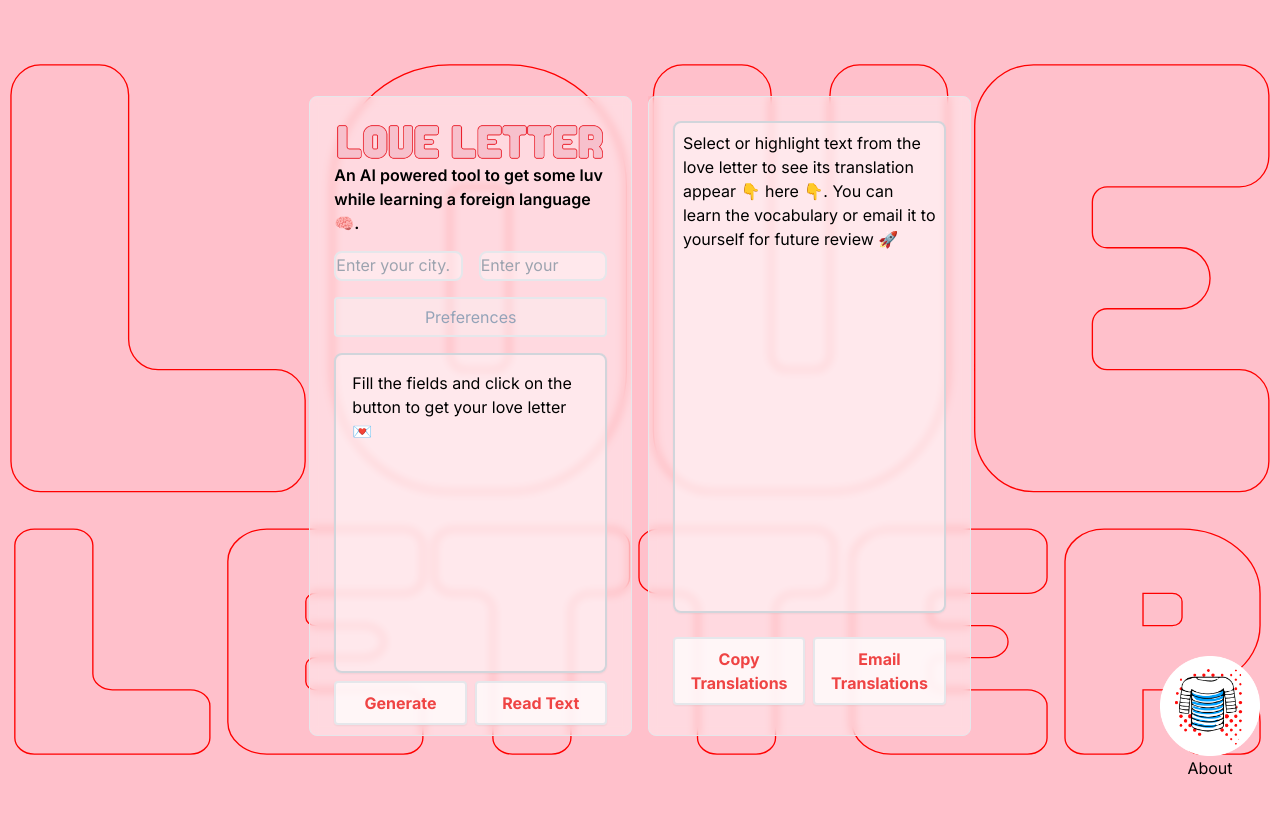
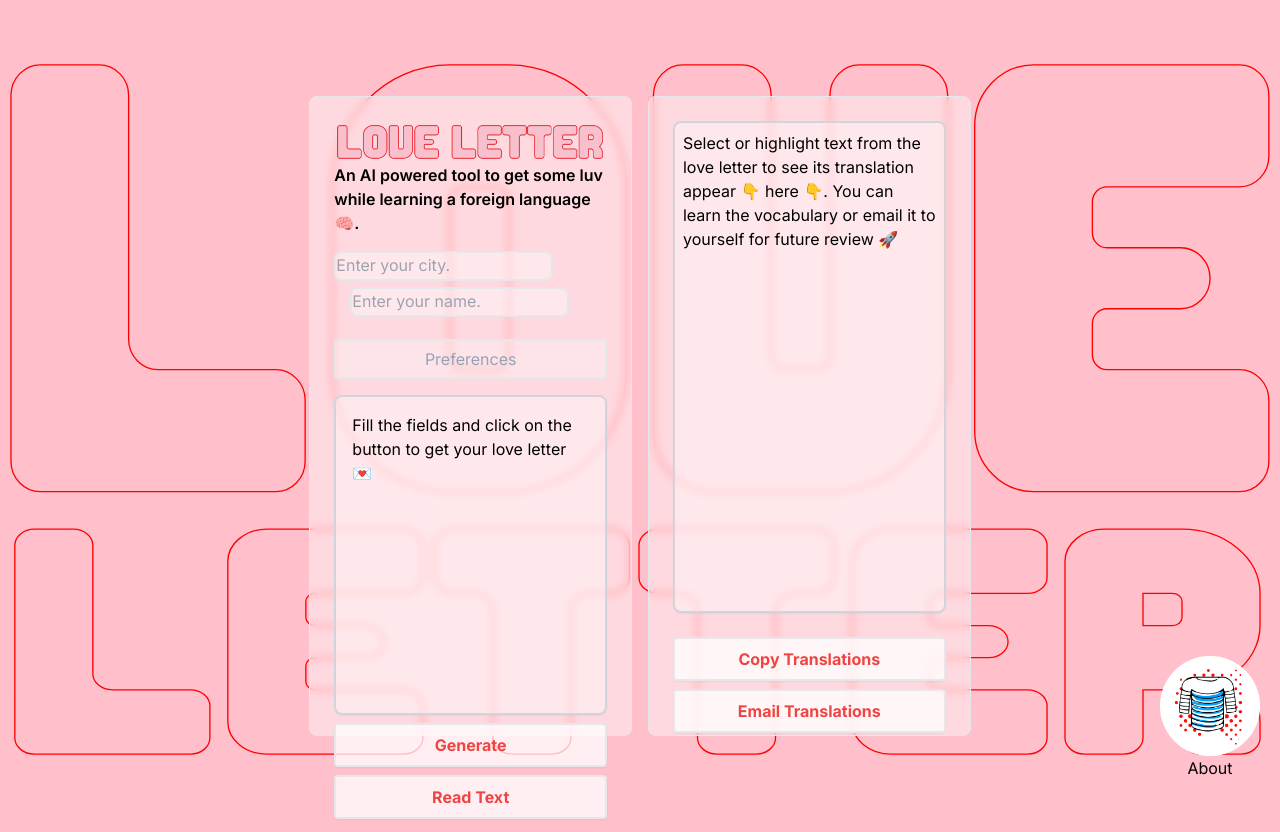
Before and after one commit to lmangall/love-letter, a Next.js app: page / in a window 1280 px wide. Built offline with nearby package versions, Linux system fonts and the light colour scheme.

Commit message:
npm update and flexboxes

```diff
--- a/app/page.tsx
+++ b/app/page.tsx
@@ -175,7 +175,7 @@ export default function Home() {
             isHot={isHot}
             setIsHot={setIsHot}
           />
-          <div className="flex flex-row space-x-4">
+          <div className="flex-col space-x-4">
             <InputField
               placeholder="Enter your city."
               value={userCity}
@@ -205,7 +205,7 @@ export default function Home() {
               </span>
             )}
           </div>
-          <div className="flex justify-between gap-2">
+          <div className="-col justify-between gap-2">
             <button
               onClick={() => {
                 setIsLoading(true); // Trigger loading state
@@ -274,7 +274,7 @@ export default function Home() {
                 )}
               </div>
             </div>
-            <div className="flex justify-between gap-2">
+            <div className="flex-col justify-between gap-2">
               <button
                 onClick={handleCopyNotes}
                 className="w-full mt-2 bg-white/75 py-2 text-red-500 font-bold rounded shadow-sm transition duration-150 border border-2 hover:border-red-500"
--- a/package.json
+++ b/package.json
@@ -17,8 +17,8 @@
     "openai": "^4.28.0",
     "page": "^1.11.6",
     "pnpm": "^8.15.4",
-    "react": "^18",
-    "react-dom": "^18",
+    "react": "^18.2.0",
+    "react-dom": "^18.2.0",
     "swr": "^2.2.5"
   },
   "devDependencies": {
```
Also changed, not shown: 1 other file (tests, documents, lock files or other folders).
